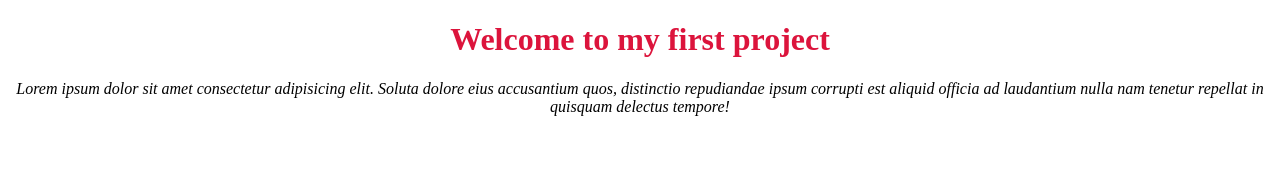
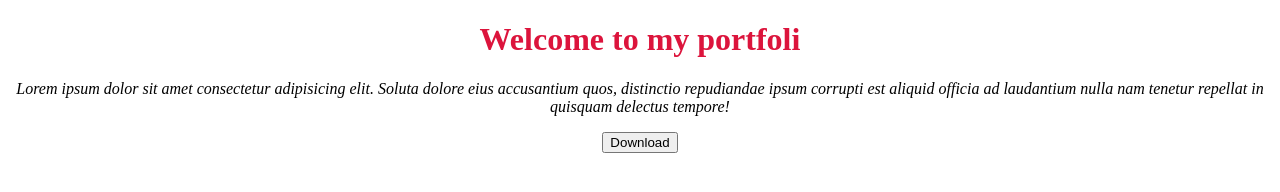
Before and after one commit to Shariear04/my_portfoli, a plain HTML site: page index.html in a window 1280 px wide. Drawn offline with Linux system fonts and the light colour scheme.

Commit message:
button added

```diff
--- a/index.html
+++ b/index.html
@@ -7,8 +7,9 @@
 </head>
 <body>
    <div style="text-align: center;">
-    <h1 style="color: crimson;">Welcome to my first project</h1>
+    <h1 style="color: crimson;">Welcome to my portfoli</h1>
     <p style="font-style: italic;">Lorem ipsum dolor sit amet consectetur adipisicing elit. Soluta dolore eius accusantium quos, distinctio repudiandae ipsum corrupti est aliquid officia ad laudantium nulla nam tenetur repellat in quisquam delectus tempore!</p>
+    <button>Download</button>
    </div>
 </body>
 </html>
```
